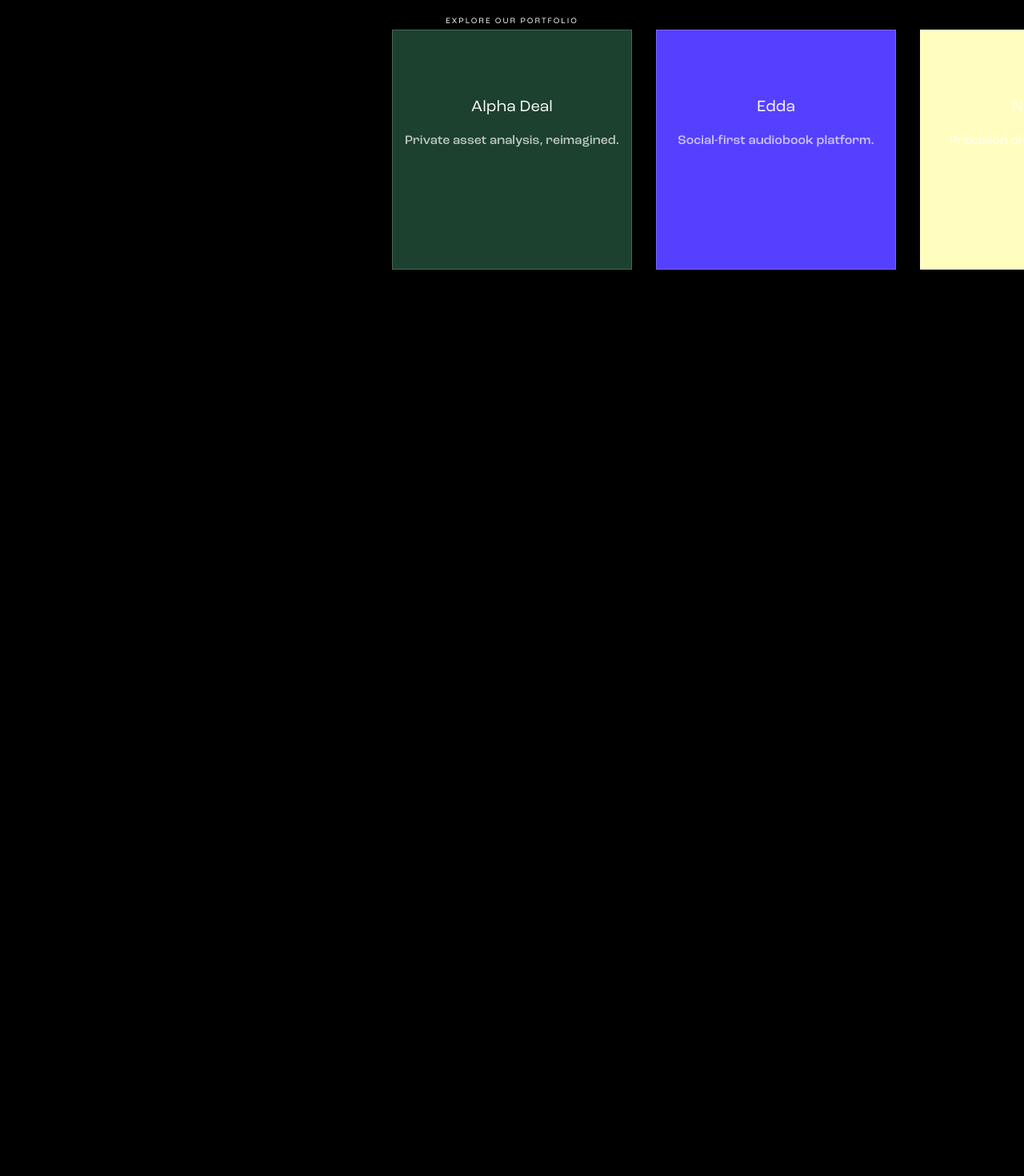
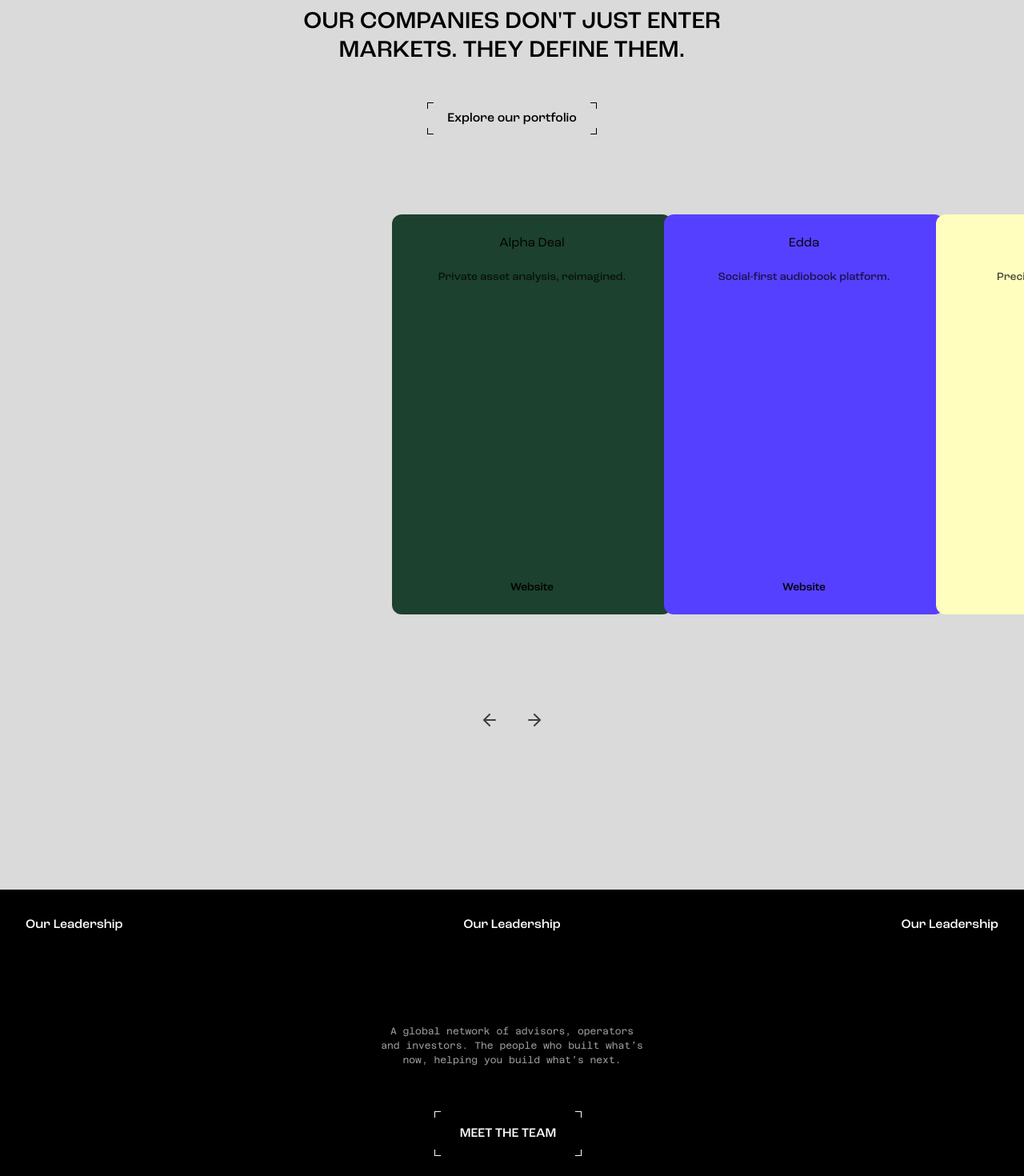
Before and after one commit to rafikul-shaikh/world-quant, a Next.js app: page / in a window 1280 px wide. Shown: the part 3920-5390 px from the top of the page at 80% size. Before the commit the page ends 4337 px from the top, so only its background shows below. Built offline with nearby package versions, Linux system fonts and the light colour scheme; a web font is replaced by a local one.

Commit message:
buildin structure of home page

```diff
--- a/package.json
+++ b/package.json
@@ -10,6 +10,8 @@
   },
   "dependencies": {
     "framer-motion": "^12.38.0",
+    "gsap": "^3.15.0",
+    "lucide-react": "^1.8.0",
     "next": "^16.2.3",
     "react": "^18.3.1",
     "react-dom": "^18.3.1",
--- a/src/app/home/page.js
+++ b/src/app/home/page.js
@@ -1,6 +1,7 @@
 import Hero from "@/components/sections/home/Hero";
 import OurEthos from "@/components/sections/home/OurEthos";
 import OurFocus from "@/components/sections/home/OurFocus";
+import OurLeadership from "@/components/sections/home/OurLeadership";
 import OurPortfolio from "@/components/sections/home/OurPortfolio";
 
 export default function HomePage() {
@@ -10,6 +11,7 @@
       <OurEthos />
       <OurFocus />
       <OurPortfolio/>
+      <OurLeadership/>
     </div>
   );
 }
--- /dev/null
+++ b/src/components/sections/home/OurLeadership.jsx
@@ -0,0 +1,34 @@
+import { section } from "framer-motion/client";
+
+export default function OurLeadership() {
+  return (
+    <section className="w-full min-h-screen bg-black rounded-t-[2xl]">
+      <div className="flex flex-row justify-between p-8">
+        <h2 className="text-[16px] font-normal">Our Leadership</h2>
+        <h2 className="text-[16px] font-normal">Our Leadership</h2>
+        <h2 className="text-[16px] font-normal">Our Leadership</h2>
+      </div>
+      <div className=" mt-20 flex  flex-col items-center gap-[15px] text-center md:mb-[100px]">
+        <p className="max-w-[330px] text-[12px] font-azeret text-white/60 ">
+          A global network of advisors, operators and investors. The people who
+          built what’s now, helping you build what’s next.
+        </p>
+
+        <div className="mt-10 p2-mono text-white relative isolate flex -translate-x-[5px] overflow-hidden transition-transform duration-400 ease-in-out group-hover:translate-x-[5px]">
+          <span className=" px-8 py-4 uppercase transition-transform duration-400 ease-in-out group-hover:-translate-y-full">
+            meet the team
+          </span>
+
+          <span className="absolute inset-0 px-8 py-4 uppercase translate-y-full transition-transform duration-400 ease-in-out group-hover:translate-y-0">
+            meet the team
+          </span>
+
+          <div className="absolute top-0 left-0 w-2 h-2 border-t border-l border-white" />
+          <div className="absolute top-0 right-0 w-2 h-2 border-t border-r border-white" />
+          <div className="absolute bottom-0 left-0 w-2 h-2 border-b border-l border-white" />
+          <div className="absolute bottom-0 right-0 w-2 h-2 border-b border-r border-white" />
+        </div>
+      </div>
+    </section>
+  );
+}
--- a/src/components/sections/home/OurPortfolio.jsx
+++ b/src/components/sections/home/OurPortfolio.jsx
@@ -1,9 +1,17 @@
 "use client";
 
+import { useEffect, useRef } from "react";
+import gsap from "gsap";
+import { ScrollTrigger } from "gsap/ScrollTrigger";
 import { Swiper, SwiperSlide } from "swiper/react";
 import "swiper/css";
+import { ArrowLeft, ArrowRight } from "lucide-react";
 
-export default function OurPortfolio() {
+gsap.registerPlugin(ScrollTrigger);
+
+export default function Portfolio() {
+  const contentRef = useRef(null);
+
   const data = [
     {
       title: "Alpha Deal",
@@ -20,46 +28,121 @@
       desc: "Precision oncology matching.",
       color: "#fffebe",
     },
+
+    {
+      title: "Alpha Deal",
+      desc: "Private asset analysis, reimagined.",
+      color: "#1c412e",
+    },
+    {
+      title: "Edda",
+      desc: "Social-first audiobook platform.",
+      color: "#5640ff",
+    },
+    {
+      title: "Novyra",
+      desc: "Precision oncology matching.",
+      color: "#fffebe",
+    },
   ];
+
+  useEffect(() => {
+    gsap.from(contentRef.current, {
+      opacity: 0,
+      y: 80,
+      duration: 1.2,
+      ease: "power4.inOut",
+      scrollTrigger: {
+        trigger: contentRef.current,
+        start: "top 60%",
+      },
+    });
+  }, []);
+
   return (
-    <section className="w-full py-20 bg-black text-white">
-      {/* <h2 className="text-center text-3xl mb-10">Our Portfolio</h2> */}
-      <div className=" text-center uppercase">
-        <h1 className="text-[14px] font-azeret">Our Portfolio</h1>
-        <h2 className="mt-4 mb-[24px] md:mb-[32px] text-[30px] leading-8">
-          Our companies don't just enter
-          <br />
-          markets. They define them.
-        </h2>
-        <button>
-          <span className="text-[10px] font-bold uppercase tracking-[0.2em]">
-            explore our portfolio
+    <section className="overflow-hidden bg-[#dadada]  pt-[170px] pb-[120px] md:pb-[200px]">
+      <div className=" text-black container mx-auto" ref={contentRef}>
+        {/* HEADER */}
+
+        <div className="mx-auto mb-[80px] flex max-w-[668px] flex-col items-center gap-[15px] text-center md:mb-[100px]">
+          <h2 className="p1-mono">Our portfolio</h2>
+
+          <p className="text-3xl mb-[24px] text-balance uppercase md:mb-[32px]">
+            Our companies don't just enter markets. They define them.
+          </p>
+
+          <a
+            href="https://www.worldquantfoundry.com/portfolio"
+            className="group relative isolate block hover:animate-glitch-hover motion-reduce:hover:animate-none"
+          >
+            <div className="flex h-[40px] items-center justify-center px-[20px]">
+              {/* DOT */}
+              <div className="bg-black button--dot size-[10px] -translate-x-[24px] rounded-[3px] opacity-0 blur-[20px] transition-all duration-400 ease-in-out group-hover:-translate-x-[5px] group-hover:opacity-100 group-hover:blur-0" />
+
+              {/* TEXT */}
+              <div className="p2-mono text-black relative isolate flex -translate-x-[5px] overflow-hidden transition-transform duration-400 ease-in-out group-hover:translate-x-[5px]">
+                <span className="transition-transform duration-400 ease-in-out group-hover:-translate-y-full">
+                  Explore our portfolio
                 </span>
-        </button>
+
+                <span className="absolute inset-0 translate-y-full transition-transform duration-400 ease-in-out group-hover:translate-y-0">
+                  Explore our portfolio
+                </span>
               </div>
+            </div>
+
+            {/* CORNER SVGs */}
+
+            <div className="absolute top-0 left-0 w-2 h-2 border-t border-l border-black" />
+            <div className="absolute top-0 right-0 w-2 h-2 border-t border-r border-black" />
+            <div className="absolute bottom-0 left-0 w-2 h-2 border-b border-l border-black" />
+            <div className="absolute bottom-0 right-0 w-2 h-2 border-b border-r border-black" />
+          </a>
+        </div>
+
+        {/* SLIDER */}
 
         <Swiper
           slidesPerView={"auto"}
-        spaceBetween={30}
           centeredSlides={true}
-        className="w-full"
+          spaceBetween={40}
+          className="overflow-visible"
         >
           {data.map((item, i) => (
             <SwiperSlide key={i} className="!w-[300px]">
               <div
-              className="group relative h-[300px] flex flex-col justify-center items-center text-center border border-white/20 transition-all duration-300 hover:scale-110"
+                className="group flex h-[500px] w-[350px]  flex-col items-center justify-center gap-5 bg-white/40 rounded-xl p-6 transition-all duration-300 hover:bg-green-900"
                 style={{ backgroundColor: item.color }}
               >
-              <h3 className="text-xl font-bold">{item.title}</h3>
-              <p className="mt-4 opacity-70">{item.desc}</p>
+                <h3 className="ppercase font-semibold">{item.title}</h3>
+                <p className="text-sm opacity-70 text-center">{item.desc}</p>
 
-              <button className="mt-6 px-4 py-2 border border-white opacity-0 group-hover:opacity-100 transition">
+                {/* <button className="mt-6 px-4 py-2 border border-white opacity-0 group-hover:opacity-100 transition">
                   Website
-              </button>
+                </button> */}
+                <a
+                  href="https://joinedda.com/"
+                  target="_blank"
+                  className="mt-auto text-sm "
+                >
+                  Website
+                </a>
               </div>
             </SwiperSlide>
           ))}
         </Swiper>
+        <div className="mt-30 flex items-center justify-between md:justify-center md:gap-[32px]">
+          <button className=" font-light opacity-70">
+            <ArrowLeft className="w-6 h-6" />
+          </button>
+
+          <p className="font-mono text-sm md:hidden">01 / 06</p>
+
+          <button className=" font-light opacity-70">
+            <ArrowRight className="w-6 h-6" />
+          </button>
+        </div>
+      </div>
     </section>
   );
 }
```
Also changed, not shown: 1 other file (tests, documents, lock files or other folders). Lines whose indentation alone changed are shown as unchanged.
